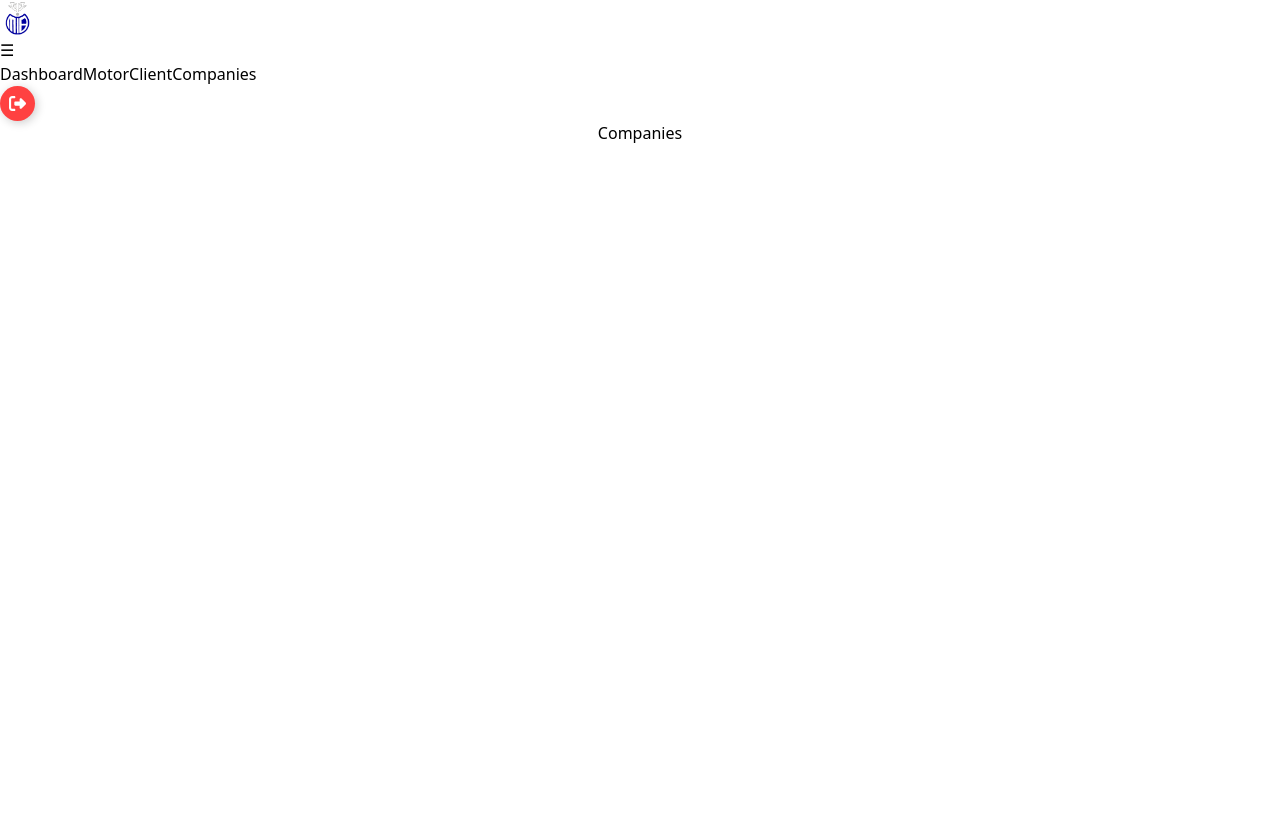
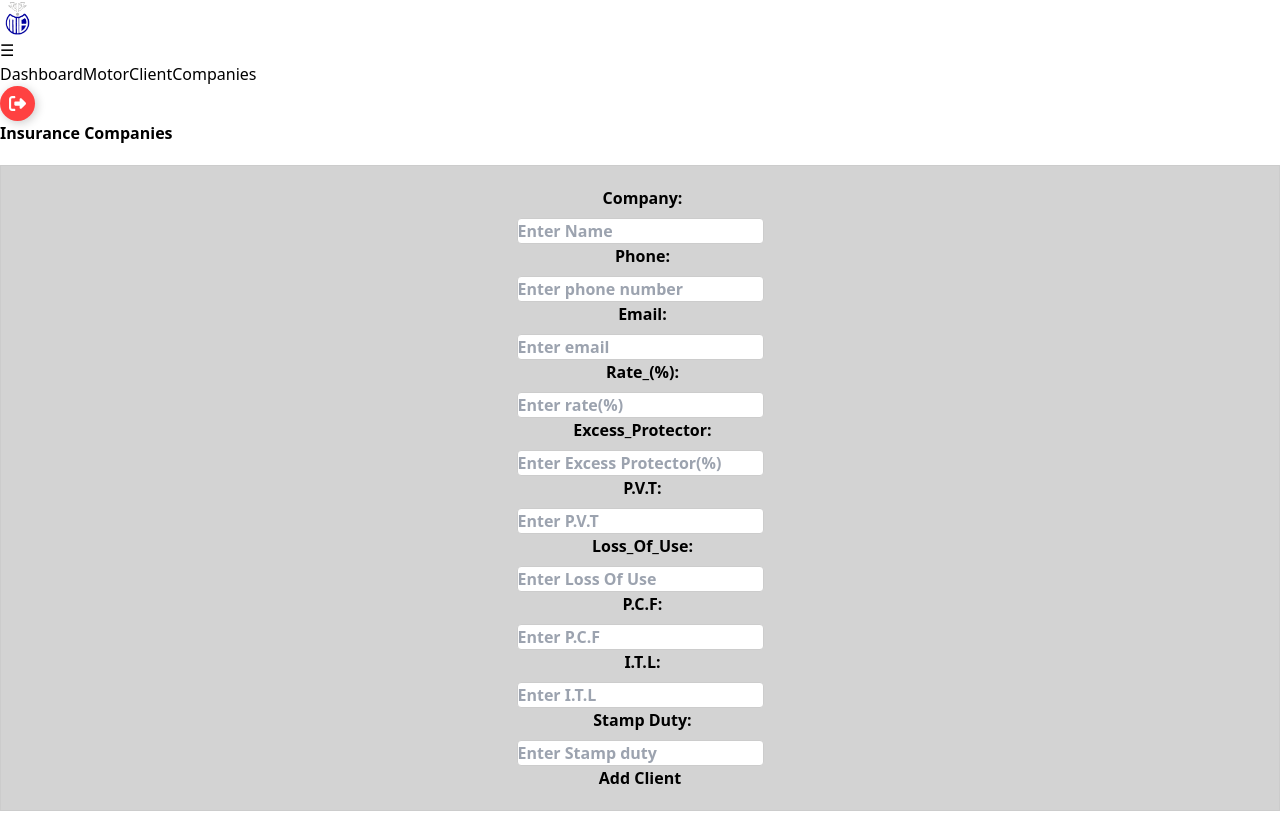
Before and after one commit to alvinlearner/Client, a React (Vite) app: page /companies in a window 1280 px wide. Before the commit the page ends 800 px from the top, so only its background shows below. Built offline with nearby package versions, Linux system fonts and the light colour scheme; sample sign-in values are in the browser's storage.

Commit message:
Intergrate insurance companies

```diff
--- a/db.json
+++ b/db.json
@@ -1,9 +1,33 @@
 {
-  "insurance_company": [
+  "insurance_companies": [
     {
       "id": 1,
-      "name": "Jubilee",
-      "email": "Jubilee@Jubilee.com"
+      "company": "",
+      "email": "",
+      "phone": "",
+      "rate": 0,
+      "excessprotector": 0,
+      "pvt": 0,
+      "lossofuse": 0,
+      "pcf": 0,
+      "itl": 0,
+      "stampduty": 0
+    },
+    {
+      "name": "",
+      "phone": "+254720370004",
+      "email": "alvin47k@gmail.com",
+      "krapin": "",
+      "idno": "",
+      "id": 2
+    },
+    {
+      "name": "",
+      "phone": "+254720370004",
+      "email": "alvin47k@gmail.com",
+      "krapin": "",
+      "idno": "",
+      "id": 3
     }
   ],
   "clients": [
@@ -11,7 +35,7 @@
       "name": "David sam",
       "phone": "07201234567",
       "email": "sam@gmail.com",
-      "krapin": "adf345678",
+      "krapin": "ADF345678",
       "idno": "98765321",
       "id": 2
     },
@@ -85,6 +109,7 @@
       "client_id": 5,
       "policyno": "MGL/07/070/0/032863/2024",
       "reg": "KDE239K",
+      "premium": "12000",
       "start": "2024-01-01",
       "expire": "2025-01-10",
       "classification": "T.P.O Commercial",
@@ -94,6 +119,7 @@
       "client_id": 2,
       "policyno": "MGL/07/070/0/032223/2023",
       "reg": "KDJ345P",
+      "premium": "10000",
       "start": "2023-10-12",
       "expire": "2024-10-12",
       "classification": "Comprehensive TSV",
@@ -105,17 +131,17 @@
       "reg": "KCH214M",
       "start": "2024-01-12",
       "expire": "2025-01-12",
-      "id": 4,
-      "classification": ""
+      "classification": "T.P.O Trailer",
+      "id": 4
     },
     {
+      "client_id": 11,
+      "policyno": "\tMGL/07/070/0/0325433/2023",
+      "reg": "KDM951T",
       "start": "2023-11-10",
       "expire": "2024-11-11",
-      "reg": "KDM951T",
-      "policyno": "\tMGL/07/070/0/0325433/2023",
-      "client_id": 11,
-      "id": 5,
-      "classification": ""
+      "classification": "Comprehensive Commercial",
+      "id": 5
     },
     {
       "client_id": 2,
@@ -123,9 +149,8 @@
       "reg": "KCD234E",
       "start": "2024-01-11",
       "expire": "2024-02-28",
-      "policy": "aAA/07/070/0/032863/2024",
-      "id": 6,
-      "classification": ""
+      "classification": "T.P.O Commercial",
+      "id": 6
     },
     {
       "client_id": 12,
@@ -140,9 +165,10 @@
       "client_id": 9,
       "policyno": "MGL/07/070/0/032863/2023",
       "reg": "KCD231Q",
+      "premium": "100000",
       "start": "2024-01-12",
       "expire": "2024-01-18",
-      "classification": "Comprehensive Special MV",
+      "classification": "Comprehensive Private",
       "id": 9
     },
     {
--- a/src/App.jsx
+++ b/src/App.jsx
@@ -9,6 +9,7 @@ import NavBar from './components/Navbar';
 import Companies from './pages/Companies';
 import Dashboard from './pages/Dashboard';
 import { useAuth } from './AuthContext';
+import EditCompanies from './pages/EditCompanies';
 
 const App = () => {
   const { admin } = useAuth();
@@ -25,6 +26,7 @@ const App = () => {
             <Route path="/client/:id/" element={<EditClient />} />
             <Route path="/companies" element={<Companies />} />
             <Route path="/transaction/:id/" element={<EditTransaction />} />
+            <Route path="/companies/edit" element={<EditCompanies />} />
           </>
         ) : (
           <Route path="/*" element={<Navigate to="/" />} />
--- a/src/components/ClientPost.jsx
+++ b/src/components/ClientPost.jsx
@@ -61,7 +61,7 @@ const Upperkrapin = krapin.toUpperCase()
         <label>
           Phone:
           <input
-            type="text"
+            type="tel"
             value={phone}
             placeholder="Enter phone number"
             onChange={(e) => SetPhone(e.target.value)}
@@ -114,7 +114,9 @@ const Upperkrapin = krapin.toUpperCase()
           />
         </label>
 
-        <button type="submit" className="post-button">Add Client</button>
+        <button type="submit"
+        className="bg-green-600 hover:bg-green-500 text-white font-bold py-1 px-3 rounded"
+        >Add Client</button>
       </form>
     </div>
   );
--- a/src/components/TransactionDisplay.jsx
+++ b/src/components/TransactionDisplay.jsx
@@ -14,6 +14,8 @@ export default function DisplayTransaction() {
   const [currentPage, setCurrentPage] = useState(1);
   const [rowsPerPage] = useState(10);
   const [clients, setClients] = useState([]);
+
+
 
 
 
--- a/src/components/TransactionPost.jsx
+++ b/src/components/TransactionPost.jsx
@@ -8,6 +8,7 @@ function AddTransaction() {
   const [expire, setExpire] = useState("");
   const [classification, setClassification] = useState(""); // Updated state for classification
   const [clientId, setClientId] = useState("");
+  const [premium, setPremium] = useState();
   const [clients, setClients] = useState([]);
 
   useEffect(() => {
@@ -34,6 +35,7 @@ function AddTransaction() {
       expire: expire,
       reg: reg.toUpperCase(),
       classification: classification,
+      premium: premium,
       policyno: policyno.toUpperCase(),
       client_id: parseInt(clientId, 10)
     };
@@ -54,6 +56,7 @@ function AddTransaction() {
         setClassification("");
         Setpolicyno("");
         setClientId("");
+        setPremium(0)
         window.location.reload();
       })
       .catch((error) => {
@@ -127,6 +130,17 @@ function AddTransaction() {
           </label>
 
           <label>
+            Premium:
+            <input
+              placeholder="Enter premium amount"
+              type="number"
+              value={premium}
+              onChange={(e) => setStart(e.target.value)}
+              required
+            />
+          </label>
+
+          <label>
             Starting date:
             <input
               type="date"
@@ -146,7 +160,9 @@ function AddTransaction() {
             />
           </label>
 
-          <button type="submit" className="post-button">Add Policy</button>
+          <button type="submit"
+            className="bg-green-600 hover:bg-green-500 text-white font-bold py-1 px-3 rounded"
+           >Add Policy</button>
         </form>
       </div>
     </>
--- a/src/index.css
+++ b/src/index.css
@@ -1,3 +1,11 @@
 @tailwind base;
 @tailwind components;
 @tailwind utilities;
+
+@layer base {
+    input[type="number"]::-webkit-inner-spin-button,
+    input[type="number"]::-webkit-outer-spin-button {
+      -webkit-appearance: none;
+      margin: 0;
+    }
+  }
--- a/src/pages/Companies.jsx
+++ b/src/pages/Companies.jsx
@@ -1,13 +1,211 @@
-import React from "react";
+import React, { useState } from "react";
+// import "../components/ClientPost.css";
 
-export default function Companies(){
 
-return(
+function Companies() {
+  const [company, setCompany] = useState("");
+  const [email, setEmail] = useState("");
+  const [phone, SetPhone] = useState("");
+  const [krapin, setKrapin] = useState("");
+  const [idno, setIdno] = useState("");
 
-<h1 className="font-bold text-3xl">Companies</h1>
+  const handleSubmit = (e) => {
+    e.preventDefault();
 
-)
+const Upperkrapin = krapin.toUpperCase()
+
+    const newTransaction = {
+      name: name,
+      phone: phone,
+      email: email,
+      krapin: Upperkrapin,
+      idno: idno,
+    };
+
+    fetch(`http://localhost:8001/insurance_companies`, {
+      method: "POST",
+      headers: {
+        "Content-Type": "application/json",
+      },
+      body: JSON.stringify(newTransaction),
+    })
+      .then((res) => res.json())
+      .then((data) => {
+        console.log(data);
+        setName("");
+        SetPhone("");
+        setEmail("");
+        setKrapin("");
+        setIdno("");
+        window.location.reload();
+      })
+      .catch((error) => {
+        console.error(error);
+      });
+  };
+
+  return (
+    <div className="container mx-auto p-4" style={{ marginBottom: "10px", fontWeight: "bold" }}>
+            <div className="flex items-center justify-center">
+                <h2 className="font-bold text-3xl">Insurance Companies</h2>
+            </div>
+      <form onSubmit={handleSubmit} className="post-data">
+      <div className="flex items-center py-1">
+            <label className="mr-2">
+          Company:
+          </label>
+          <input
+            type="text"
+            className="shadow appearance-none border rounded w-full py-2 px-3 text-gray-700 leading-tight focus:outline-none focus:shadow-outline"
+            value={name}
+            placeholder="Enter Name"
+            onChange={(e) => setName(e.target.value)}
+            required
+          />
+        </div>
+
+        <div className="flex items-center py-1">
+            <label className="mr-2">
+          Phone:
+          </label>
+          <input
+            type="tel"
+            className="shadow appearance-none border rounded w-full py-2 px-3 text-gray-700 leading-tight focus:outline-none focus:shadow-outline"
+            value={phone}
+            placeholder="Enter phone number"
+            onChange={(e) => SetPhone(e.target.value)}
+            required
+          />
+        </div>
+
+        <div className="flex items-center py-1">
+            <label className="mr-2">
+          Email:
+          </label>
+          <input
+            type="email"
+            className="shadow appearance-none border rounded w-full py-2 px-3 text-gray-700 leading-tight focus:outline-none focus:shadow-outline"
+            value={email}
+            placeholder="Enter email"
+            onChange={(e) => setEmail(e.target.value)}
+            required
+          />
+        </div>
+
+        <div className="flex items-center py-1">
+            <label className="mr-2">
+          Rate_(%):
+          </label>
+          <input
+            type="number"
+            className="shadow appearance-none border rounded w-full py-2 px-3 text-gray-700 leading-tight focus:outline-none focus:shadow-outline"
+            value={krapin}
+            onChange={(e) => setKrapin(e.target.value)}
+            required
+            placeholder="Enter rate(%)"
+          />
+        </div>
+
+            <div className="flex items-center py-1">
+            <label className="mr-2">
+          Excess_Protector:
+          </label>
+          <input
+            type="number"
+            className="shadow appearance-none border rounded w-full py-2 px-3 text-gray-700 leading-tight focus:outline-none focus:shadow-outline"
+            value={krapin}
+            onChange={(e) => setKrapin(e.target.value)}
+            required
+            placeholder="Enter Excess Protector(%)"
+          />
+        </div>
+
+        <div className="flex items-center py-1">
+            <label className="mr-2">
+          P.V.T:
+          </label>
+          <input
+            type="text"
+            className="shadow appearance-none border rounded w-full py-2 px-3 text-gray-700 leading-tight focus:outline-none focus:shadow-outline"
+            value={krapin}
+            onChange={(e) => setKrapin(e.target.value)}
+            required
+            placeholder="Enter P.V.T"
+          />
+        </div>
+
+        <div className="flex items-center py-1">
+            <label className="mr-2">
+          Loss_Of_Use:
+          </label>
+          <input
+            type="text"
+            className="shadow appearance-none border rounded w-full py-2 px-3 text-gray-700 leading-tight focus:outline-none focus:shadow-outline"
+            value={krapin}
+            onChange={(e) => setKrapin(e.target.value)}
+            required
+            placeholder="Enter Loss Of Use"
+          />
+        </div>
+
+        <div className="flex items-center py-1">
+            <label className="mr-2">
+          P.C.F:
+          </label>
+          <input
+            type="text"
+            className="shadow appearance-none border rounded w-full py-2 px-3 text-gray-700 leading-tight focus:outline-none focus:shadow-outline"
+            value={krapin}
+            onChange={(e) => setKrapin(e.target.value)}
+            required
+            placeholder="Enter P.C.F"
+          />
+        </div>
+
+
+        <div className="flex items-center py-1">
+            <label className="mr-2">
+          I.T.L:
+          </label>
+          <input
+            type="text"
+            className="shadow appearance-none border rounded w-full py-2 px-3 text-gray-700 leading-tight focus:outline-none focus:shadow-outline"
+            value={krapin}
+            onChange={(e) => setKrapin(e.target.value)}
+            required
+            placeholder="Enter I.T.L"
+          />
+        </div>
+
+
+
+
+        <div className="flex items-center py-1">
+            <label className="mr-2">
+          Stamp Duty:
+          </label>
+          <input
+            type="text"
+            className="shadow appearance-none border rounded w-full py-2 px-3 text-gray-700 leading-tight focus:outline-none focus:shadow-outline"
+            value={idno}
+            onChange={(e) => setIdno(e.target.value)}
+            required
+            placeholder="Enter Stamp duty"
+          />
+        </div>
+
+
+
+        <button type="submit"
+        className="bg-green-600 hover:bg-green-500 text-white font-bold py-1 px-3 rounded"
+        >Add Client</button>
+      </form>
+    </div>
+  );
+
 
 
 
 }
+
+export default Companies;
```
Also changed, not shown: src/pages/EditCompanies.jsx (added, +19 -0 lines), src/pages/TransactionEdit.jsx (+25 -1 lines).
